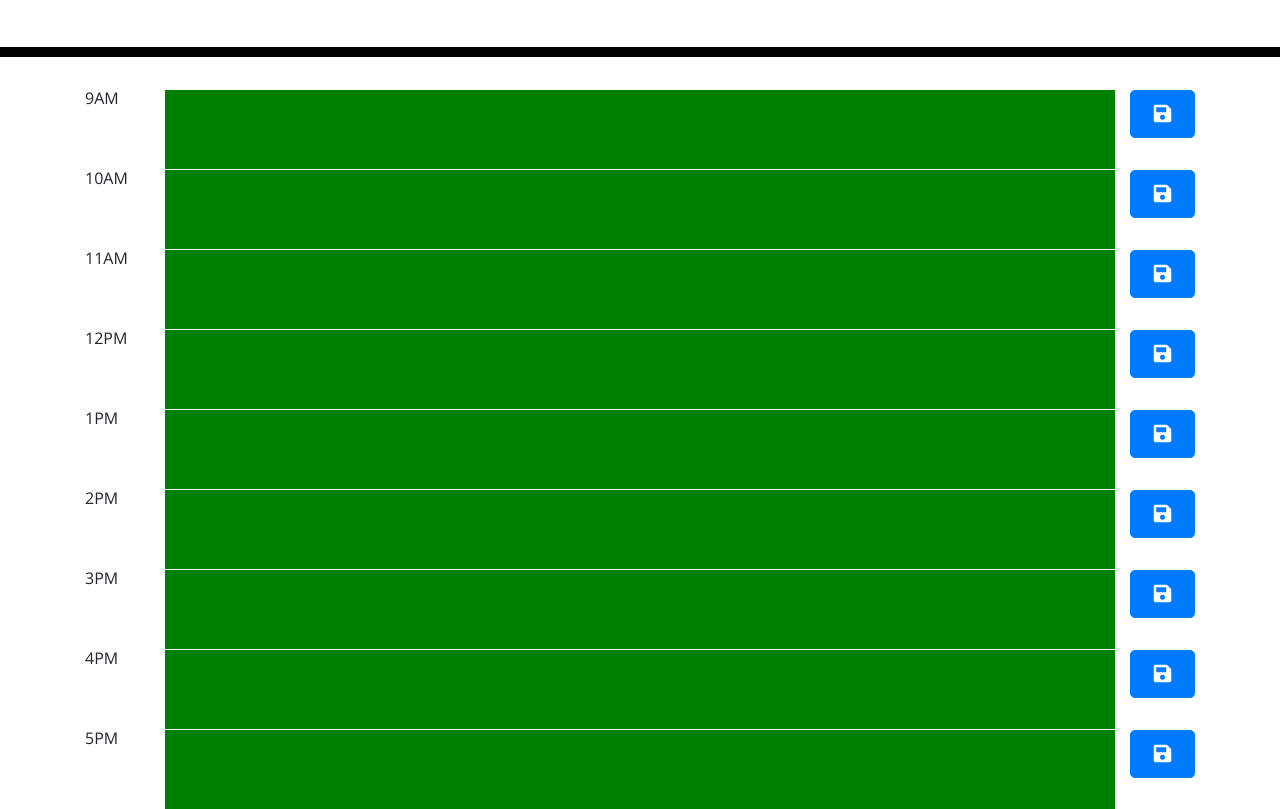
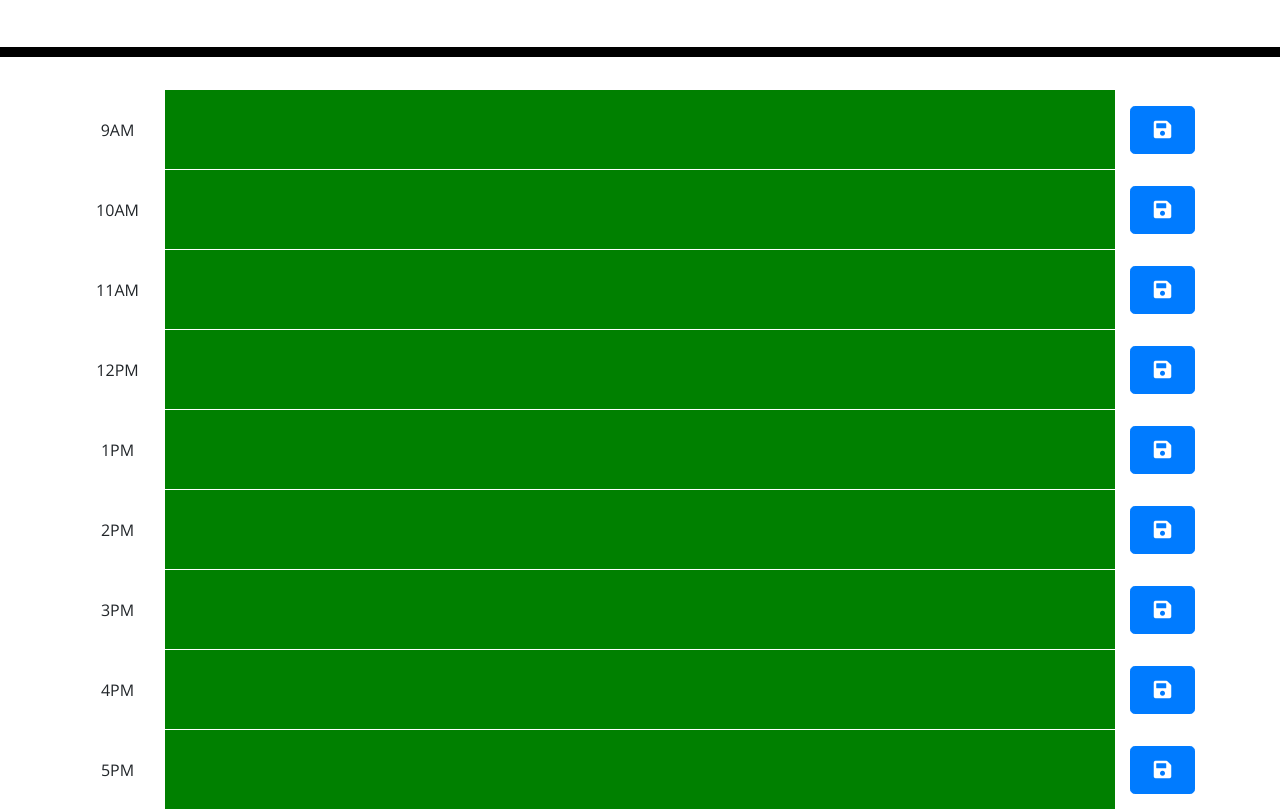
Before and after one commit to SThompsonChicago/day-planner, a plain HTML site: page index.html in a window 1280 px wide. Shown: the part 267-1076 px from the top of the page. Drawn offline with nearby package versions, Linux system fonts and the light colour scheme.

Commit message:
centered times and buttons

```diff
--- a/develop/script.js
+++ b/develop/script.js
@@ -7,6 +7,8 @@ var dateEl = $('<h1>');
 var date = moment().format('dddd, MMMM Do');
 
 var hour = moment().format('H');
+
+
 
 var hour1El = $('#hour1');
 var hour2El = $('#hour2');
--- a/develop/style.css
+++ b/develop/style.css
@@ -11,6 +11,17 @@ body {
     color: #000000;
     border-left: 1px solid black;
     padding: 10px;
+  }
+
+  .big {
+      width:100%;
+
+  }
+
+  .times {
+    display: flex;
+    justify-content: center;
+    align-items: center;
   }
 
   .hrGreen{
--- a/index.html
+++ b/index.html
@@ -30,49 +30,49 @@
     </header>
     <div class="container">
         <div class="row">
-            <div class="col-md-1">9AM</div>
+            <div class="col-md-1 times">9AM</div>
             <div id="hour1" class="col-md-10" ></div>
-            <div class="col-md-1"><button id="bt1" type="button" class="btn btn-primary btn-lg btn-block"><i class="fas fa-save"></i></button></div>
+            <div class="col-md-1 times"><button id="bt1" type="button" class="btn btn-primary btn-lg btn-block"><i class="fas fa-save"></i></button></div>
           </div>
           <div class="row">
-            <div class="col-md-1">10AM</div>
+            <div class="col-md-1 times">10AM</div>
             <div id="hour2" class="col-md-10"></div>
-            <div class="col-md-1"><button id="bt1" type="button" class="btn btn-primary btn-lg btn-block"><i class="fas fa-save"></i></button></div>
+            <div class="col-md-1 times"><button id="bt1" type="button" class="btn btn-primary btn-lg btn-block"><i class="fas fa-save"></i></button></div>
           </div>
           <div class="row">
-            <div class="col-md-1">11AM</div>
+            <div class="col-md-1 times">11AM</div>
             <div id="hour3" class="col-md-10"></div>
-            <div class="col-md-1"><button id="bt1" type="button" class="btn btn-primary btn-lg btn-block"><i class="fas fa-save"></i></button></div>
+            <div class="col-md-1 times"><button id="bt1" type="button" class="btn btn-primary btn-lg btn-block"><i class="fas fa-save"></i></button></div>
           </div>
           <div class="row">
-            <div class="col-md-1">12PM</div>
+            <div class="col-md-1 times">12PM</div>
             <div id="hour4" class="col-md-10"></div>
-            <div class="col-md-1"><button id="bt1" type="button" class="btn btn-primary btn-lg btn-block"><i class="fas fa-save"></i></button></div>
+            <div class="col-md-1 times"><button id="bt1" type="button" class="btn btn-primary btn-lg btn-block"><i class="fas fa-save"></i></button></div>
           </div>
           <div class="row">
-            <div class="col-md-1">1PM</div>
+            <div class="col-md-1 times">1PM</div>
             <div id="hour5" class="col-md-10"></div>
-            <div class="col-md-1"><button id="bt1" type="button" class="btn btn-primary btn-lg btn-block"><i class="fas fa-save"></i></button></div>
+            <div class="col-md-1 times"><button id="bt1" type="button" class="btn btn-primary btn-lg btn-block"><i class="fas fa-save"></i></button></div>
           </div>
           <div class="row">
-            <div class="col-md-1">2PM</div>
+            <div class="col-md-1 times">2PM</div>
             <div id="hour6" class="col-md-10"></div>
-            <div class="col-md-1"><button id="bt1" type="button" class="btn btn-primary btn-lg btn-block"><i class="fas fa-save"></i></button></div>
+            <div class="col-md-1 times"><button id="bt1" type="button" class="btn btn-primary btn-lg btn-block"><i class="fas fa-save"></i></button></div>
           </div>
           <div class="row">
-            <div class="col-md-1">3PM</div>
+            <div class="col-md-1 times">3PM</div>
             <div id="hour7" class="col-md-10"></div>
-            <div class="col-md-1"><button id="bt1" type="button" class="btn btn-primary btn-lg btn-block"><i class="fas fa-save"></i></button></div>
+            <div class="col-md-1 times"><button id="bt1" type="button" class="btn btn-primary btn-lg btn-block"><i class="fas fa-save"></i></button></div>
           </div>
           <div class="row">
-            <div class="col-md-1">4PM</div>
+            <div class="col-md-1 times">4PM</div>
             <div id="hour8" class="col-md-10"></div>
-            <div class="col-md-1"><button id="bt1" type="button" class="btn btn-primary btn-lg btn-block"><i class="fas fa-save"></i></button></div>
+            <div class="col-md-1 times"><button id="bt1" type="button" class="btn btn-primary btn-lg btn-block"><i class="fas fa-save"></i></button></div>
           </div>
           <div class="row">
-            <div class="col-md-1">5PM</div>
+            <div class="col-md-1 times">5PM</div>
             <div id="hour9" class="col-md-10"></div>
-            <div class="col-md-1"><button id="bt1" type="button" class="btn btn-primary btn-lg btn-block"><i class="fas fa-save"></i></button></div>
+            <div class="col-md-1 times"><button id="bt1" type="button" class="btn btn-primary btn-lg btn-block"><i class="fas fa-save"></i></button></div>
           </div>
     </div>
 
```
